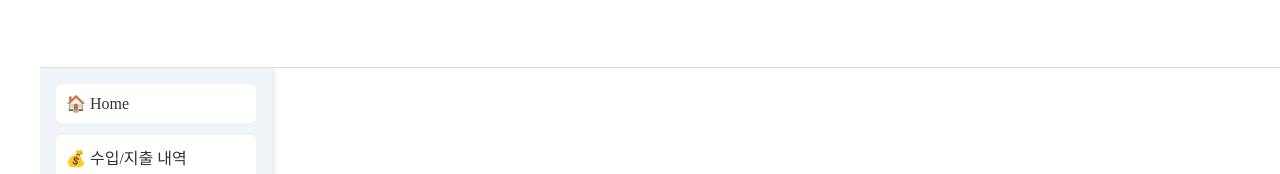
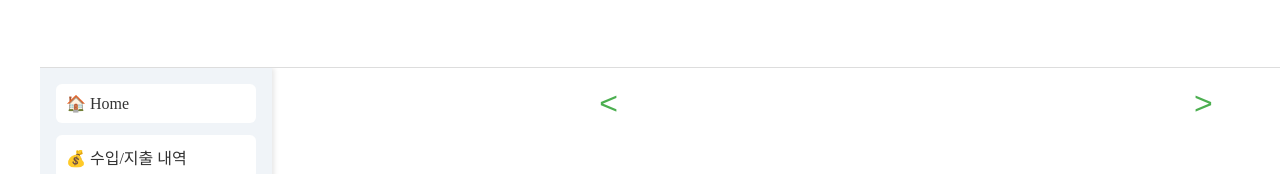
Before and after one commit to SuccessInovation/AccountBook, a Vue app in the folder AccountBook/: page /home1 in a window 1280 px wide. Shown: the top 174 px of the page. Built offline with nearby package versions, Linux system fonts and the light colour scheme.

Commit message:
Rename : 컴포넌트 , 페이지 분리작업을 위한 copy 파일 생성

```diff
--- a/AccountBook/src/layout/TheHeader.vue
+++ b/AccountBook/src/layout/TheHeader.vue
@@ -17,6 +17,5 @@
   box-sizing: border-box;
 
   top: 0;
-  z-index: 9;
 }
 </style>
--- /dev/null
+++ b/AccountBook/src/pages/HomePage copy.vue
@@ -0,0 +1,93 @@
+<script setup>
+import { use_calendar_store } from '@/stores/MonthSelector'
+
+const calendar = use_calendar_store()
+</script>
+
+<template>
+  <div class="calendar_carousel">
+    <!-- 왼쪽 화살표: 이전 달로 이동 -->
+    <button class="arrow" @click="calendar.go_to_prev_month">&lt;</button>
+
+    <!-- 월을 보여주는 영역 (이전, 현재, 다음) -->
+    <div class="month_slider">
+      <!-- 현재를 기준으로 3개의 월 정보 렌더링 -->
+      <div
+        v-for="(month, index) in visible_months"
+        :key="index"
+        class="month_item"
+      >
+        <p :class="{ active: index === 1, faded: index !== 1 }">
+          {{ month.year }} {{ month_names[month.month] }}
+        </p>
+      </div>
+    </div>
+
+    <!-- 오른쪽 화살표: 다음 달로 이동 -->
+    <button class="arrow" @click="calendar.go_to_next_month">&gt;</button>
+  </div>
+</template>
+
+<style scoped>
+h1 {
+  text-align: center;
+}
+
+/* 전체 레이아웃: 화살표 + 중앙 월 표시 */
+.calendar_carousel {
+  display: flex;
+  align-items: center;
+  justify-content: center;
+  gap: 2rem;
+}
+
+/* 월을 보여주는 가운데 영역 (3개의 월 정보가 가로 정렬됨) */
+.month_slider {
+  display: flex;
+  width: 500px;
+  overflow: hidden;
+  justify-content: space-between;
+}
+
+/* 각 월 항목 기본 스타일: 축소 + 투명 */
+.month_item {
+  width: 100px;
+  text-align: center;
+  font-size: 1.2rem;
+  opacity: 0.6; /* 반투명 처리 */
+  transform: scale(0.9); /* 크기 축소 */
+  transition: all 0.5s ease; /* 부드러운 전환 */
+}
+
+.month_item p {
+  font-size: 2.5rem;
+}
+
+.faded {
+  opacity: 0.4;
+}
+.active {
+  font-weight: bold;
+}
+
+/* 가운데 항목에 강조 스타일 적용 */
+.month_item.active {
+  font-size: 1.5rem;
+  font-weight: bold;
+  opacity: 1; /* 완전 불투명 */
+  transform: scale(1.1); /* 강조 확대 */
+}
+
+/* 좌우 화살표 버튼 스타일 */
+.arrow {
+  font-size: 2rem;
+  cursor: pointer;
+  background: none;
+  border: none;
+  color: #4caf50;
+  transition: transform 0.2s ease;
+}
+.arrow:hover {
+  transform: scale(1.2); /* 마우스 호버 시 확대 효과 */
+}
+</style>
--- a/AccountBook/src/router/index.js
+++ b/AccountBook/src/router/index.js
@@ -10,6 +10,7 @@ import PopupPage from '@/pages/PopupPage.vue'
 import StatisticsPage from '@/pages/StatisticsPage.vue'
 import BudgetPage from '@/pages/BudgetPage.vue'
 import ExportExcelPage from '@/pages/ExportExcelPage.vue'
+import HomePageCopy from '@/pages/HomePage copy.vue'
 
 const routes = [
   {
@@ -22,6 +23,12 @@ const routes = [
     path: '/home',
     name: 'Home',
     component: HomePage,
+    meta: { layout: 'default' }, //  헤더/사이드바 있는 레이아웃
+  },
+  {
+    path: '/home1',
+    name: 'Homecopy',
+    component: HomePageCopy,
     meta: { layout: 'default' }, //  헤더/사이드바 있는 레이아웃
   },
   {
```
